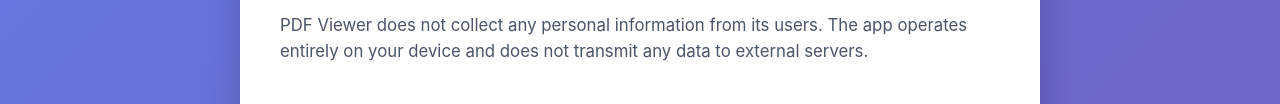
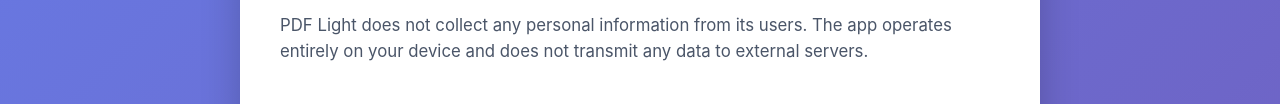
Before and after one commit to mellorina13-tech/pdfviewer-privacy, a plain HTML site: page index.html in a window 1280 px wide. Shown: the part 601-705 px from the top of the page. Drawn offline with Linux system fonts and the light colour scheme.

Commit message:
Update index.html

```diff
--- a/index.html
+++ b/index.html
@@ -174,7 +174,7 @@
         </div>
 
         <h2>1. Information Collection</h2>
-        <p>PDF Viewer does not collect any personal information from its users. The app operates entirely on your device and does not transmit any data to external servers.</p>
+        <p>PDF Light does not collect any personal information from its users. The app operates entirely on your device and does not transmit any data to external servers.</p>
 
         <h2>2. Data Processing</h2>
         <p>All PDF files you open and view in this application are:</p>
```
